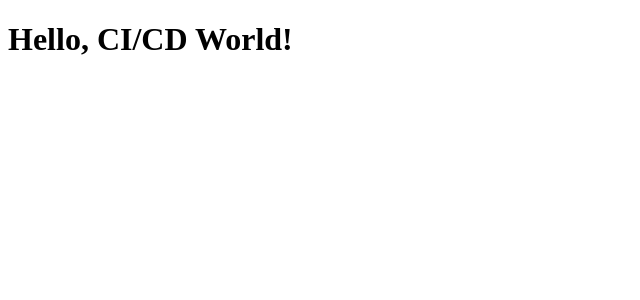
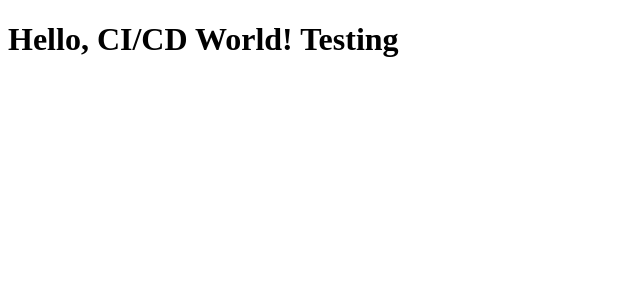
Before and after one commit to daniyalImran007/my-react-app, a React (Create React App) app: page / in a window 1280 px wide. Shown: the top 300 px of the page, without its empty margins (0-640 px from the left). Built offline with nearby package versions, Linux system fonts and the light colour scheme.

Commit message:
Some Changes

```diff
--- a/src/App.js
+++ b/src/App.js
@@ -3,7 +3,7 @@ import React from 'react';
 function App() {
   return (
     <div>
-      <h1>Hello, CI/CD World!</h1>
+      <h1>Hello, CI/CD World! Testing</h1>
     </div>
   );
 }
```
